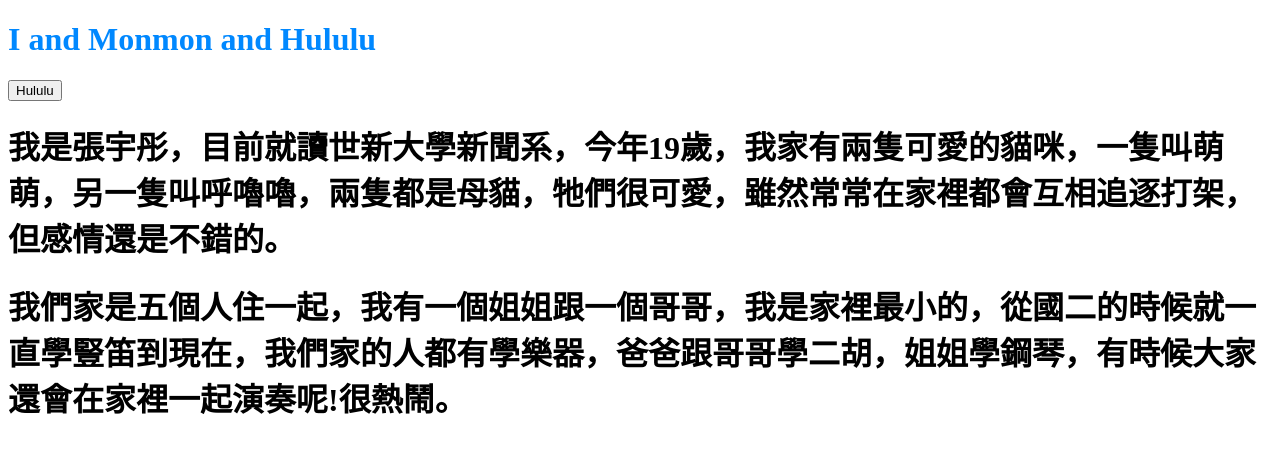
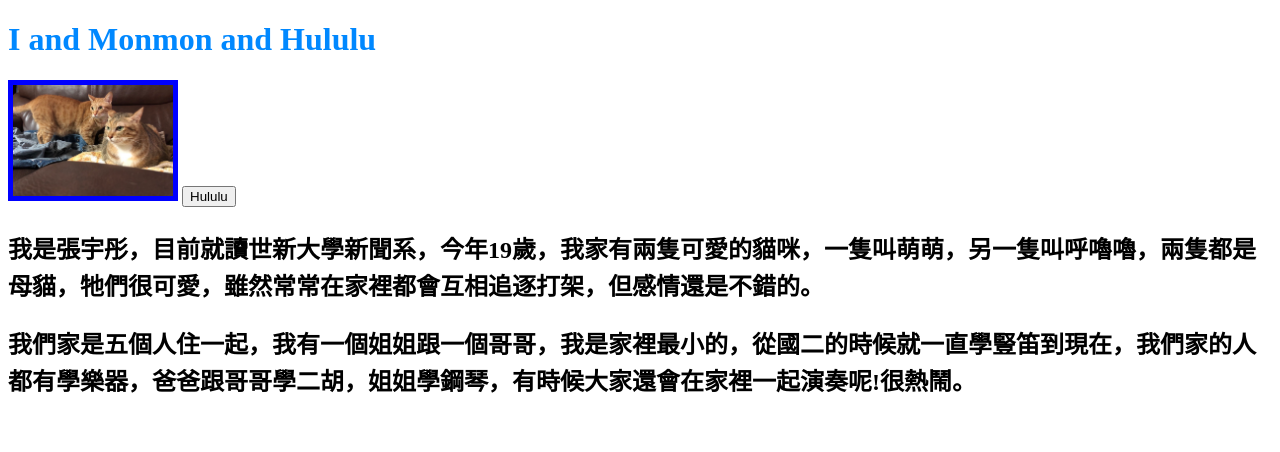
Before and after one commit to A109010127/A109010127.github.io, a plain HTML site: page index.html in a window 1280 px wide. Drawn offline with Linux system fonts and the light colour scheme.

Commit message:
Update index.html

```diff
--- a/index.html
+++ b/index.html
@@ -12,14 +12,15 @@
   </head>
   <body>
     <h1 class="red-text text-center"><font color="#0088FF">I and Monmon and Hululu</font></h1>
-    <img src='Hululu.jpg' id="oImg" style='display:none' width="160px" hight="200px">
+    <img src='Hululu.jpg' id="oImg" style='display:none' width="160px" hight="200px"  >
+    <img src='image.jpg' id="oImg" style="border:5px blue solid;" width="160px" hight="200px"  >
     <INPUT TYPE="button" value='Hululu' onclick="reP()">
   </body>
     <SCRIPT LANGUAGE="JavaScript">
         function reP(){
-        document.getElementById('oImg').style.display = "block";
+        document.getElementById('oImg').style.display = "block" ;
         }
         </SCRIPT>
-	<h1>我是張宇彤，目前就讀世新大學新聞系，今年19歲，我家有兩隻可愛的貓咪，一隻叫萌萌，另一隻叫呼嚕嚕，兩隻都是母貓，牠們很可愛，雖然常常在家裡都會互相追逐打架，但感情還是不錯的。</h1>
-    <h1>我們家是五個人住一起，我有一個姐姐跟一個哥哥，我是家裡最小的，從國二的時候就一直學豎笛到現在，我們家的人都有學樂器，爸爸跟哥哥學二胡，姐姐學鋼琴，有時候大家還會在家裡一起演奏呢!很熱鬧。</h1>
+	<h1><font size=5>我是張宇彤，目前就讀世新大學新聞系，今年19歲，我家有兩隻可愛的貓咪，一隻叫萌萌，另一隻叫呼嚕嚕，兩隻都是母貓，牠們很可愛，雖然常常在家裡都會互相追逐打架，但感情還是不錯的。</font></h1>
+  <h1><font size=5>我們家是五個人住一起，我有一個姐姐跟一個哥哥，我是家裡最小的，從國二的時候就一直學豎笛到現在，我們家的人都有學樂器，爸爸跟哥哥學二胡，姐姐學鋼琴，有時候大家還會在家裡一起演奏呢!很熱鬧。</font></h1>
 </html>
```
